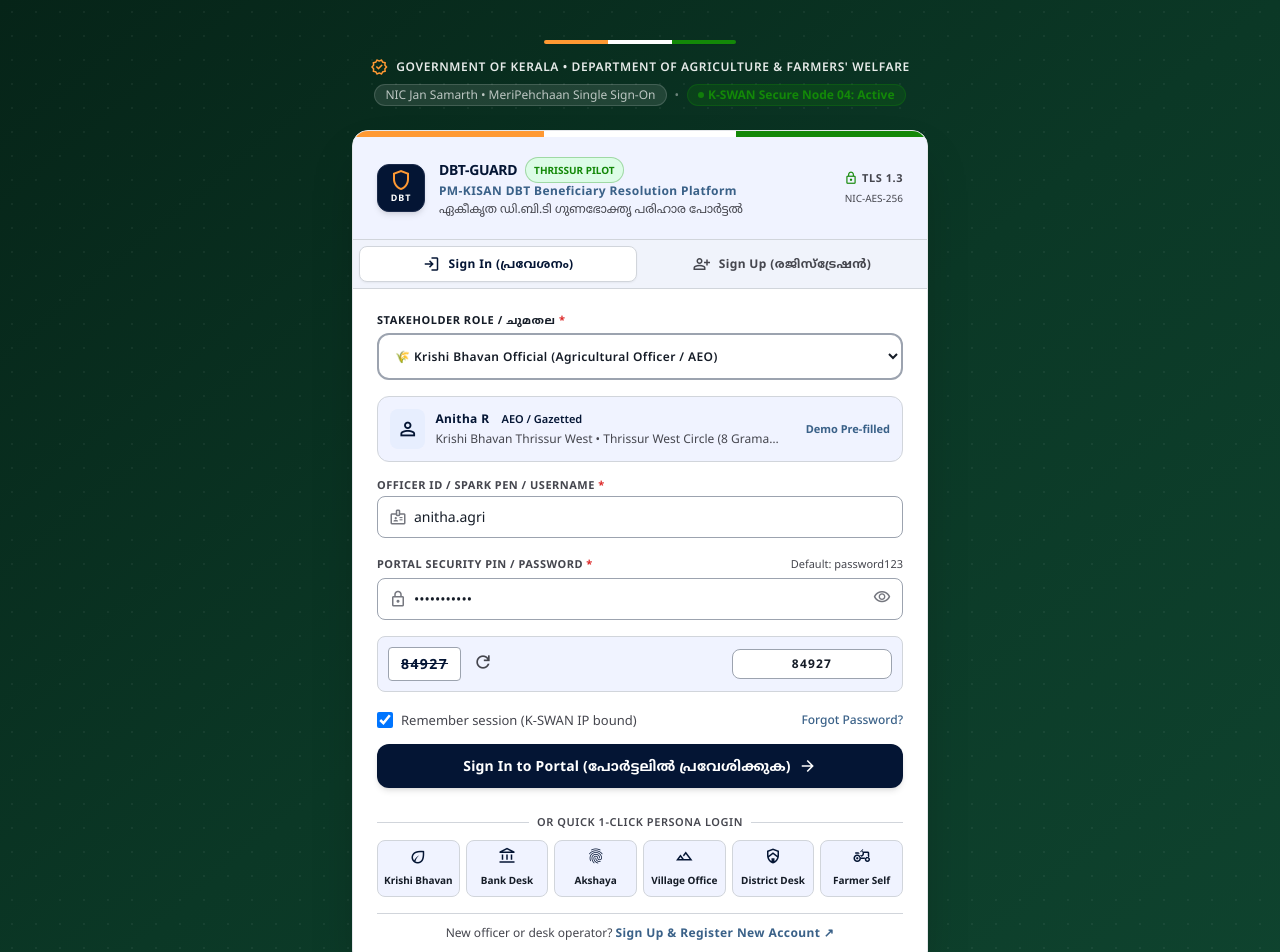
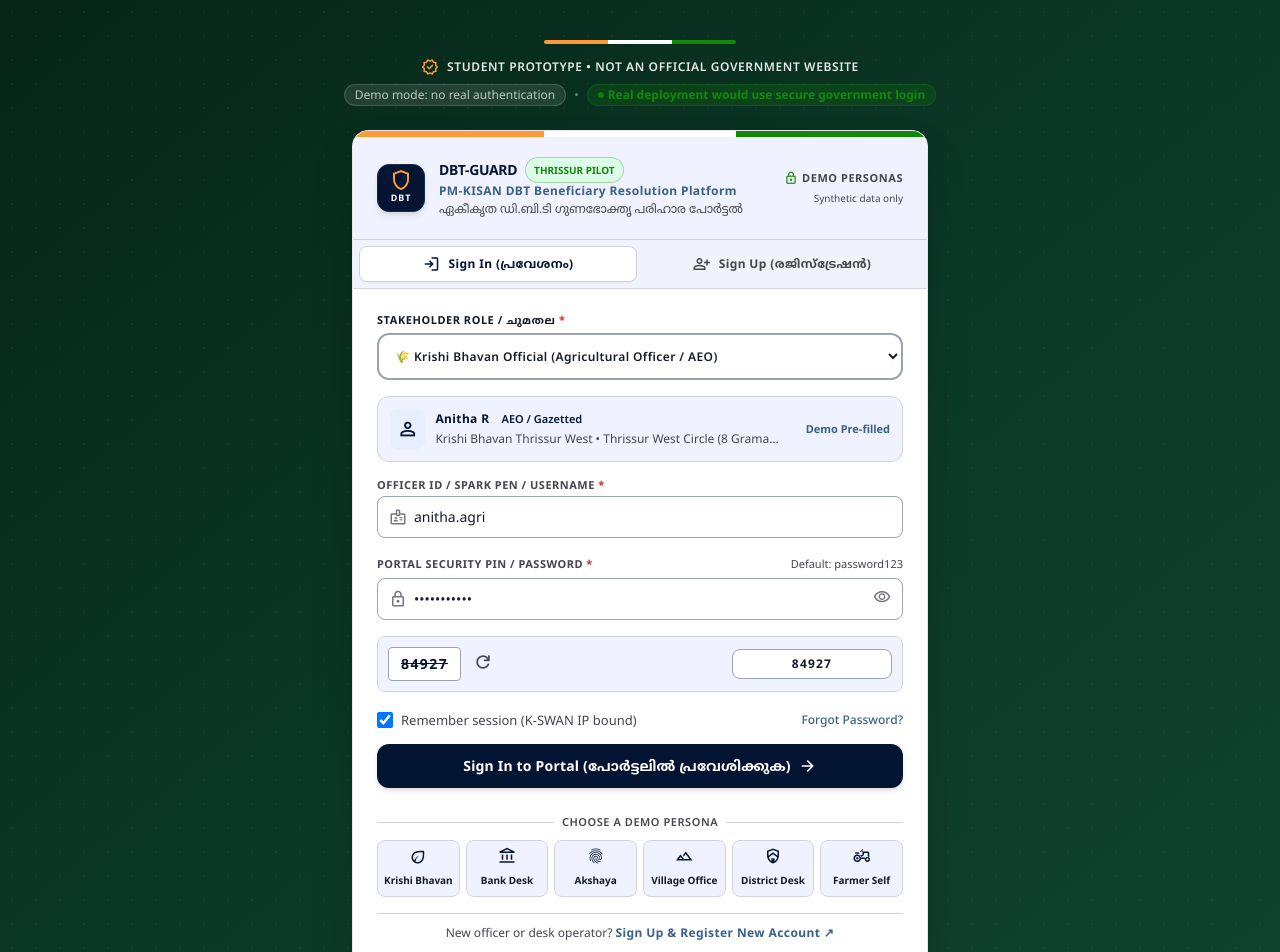
Before and after one commit to AnnRosePT/DBT-GUARD, a React (Vite) app: page /login in a window 1280 px wide. Shown: the top 952 px of the page. Built offline with nearby package versions, Linux system fonts and the light colour scheme; no server answers.

Commit message:
feat(auth): enhance stakeholder role selection and login screen

```diff
--- a/src/pages/Login.tsx
+++ b/src/pages/Login.tsx
@@ -292,17 +292,17 @@ export const Login: React.FC = () => {
 
         <div className="flex items-center gap-2 text-white/90 font-label-md text-label-md tracking-wider uppercase font-semibold">
           <span className="material-symbols-outlined text-accent-saffron text-[18px]">verified</span>
-          <span>Government of Kerala • Department of Agriculture & Farmers' Welfare</span>
+          <span>Student prototype • Not an official government website</span>
         </div>
 
         <div className="flex flex-wrap items-center justify-center gap-2 pt-0.5 text-xs text-white/70">
           <span className="bg-white/10 px-2.5 py-0.5 rounded-full border border-white/15">
-            NIC Jan Samarth • MeriPehchaan Single Sign-On
+            Demo mode: no real authentication
           </span>
           <span className="hidden sm:inline text-white/40">•</span>
           <span className="bg-status-ready/20 text-status-ready px-2.5 py-0.5 rounded-full font-bold border border-status-ready/30 flex items-center gap-1">
             <span className="w-1.5 h-1.5 rounded-full bg-status-ready animate-pulse" />
-            K-SWAN Secure Node 04: Active
+            Real deployment would use secure government login
           </span>
         </div>
       </header>
@@ -344,9 +344,9 @@ export const Login: React.FC = () => {
           <div className="hidden sm:flex flex-col items-end text-right">
             <span className="text-[11px] font-label-sm uppercase tracking-wider text-on-surface-variant font-bold flex items-center gap-1">
               <span className="material-symbols-outlined text-[14px] text-status-ready">lock</span>
-              TLS 1.3
+              Demo personas
             </span>
-            <span className="text-[10px] text-on-surface-variant font-mono">NIC-AES-256</span>
+            <span className="text-[10px] text-on-surface-variant font-mono">Synthetic data only</span>
           </div>
         </div>
 
@@ -606,7 +606,7 @@ export const Login: React.FC = () => {
                 <div className="flex items-center gap-2 mb-2">
                   <div className="flex-1 h-px bg-border-subtle" />
                   <span className="text-[11px] font-label-sm uppercase tracking-wider text-on-surface-variant font-semibold">
-                    Or Quick 1-Click Persona Login
+                    Choose a demo persona
                   </span>
                   <div className="flex-1 h-px bg-border-subtle" />
                 </div>
```
